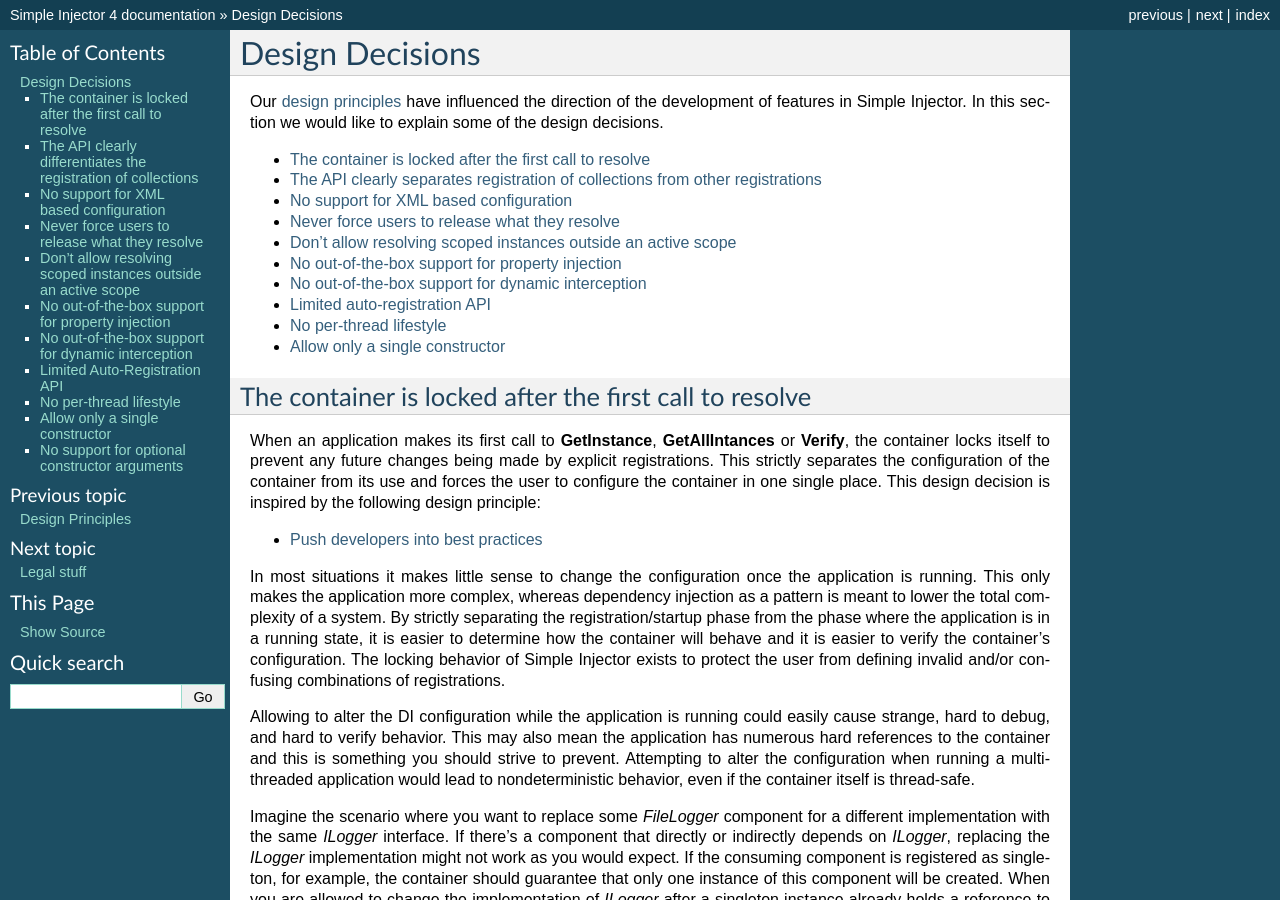
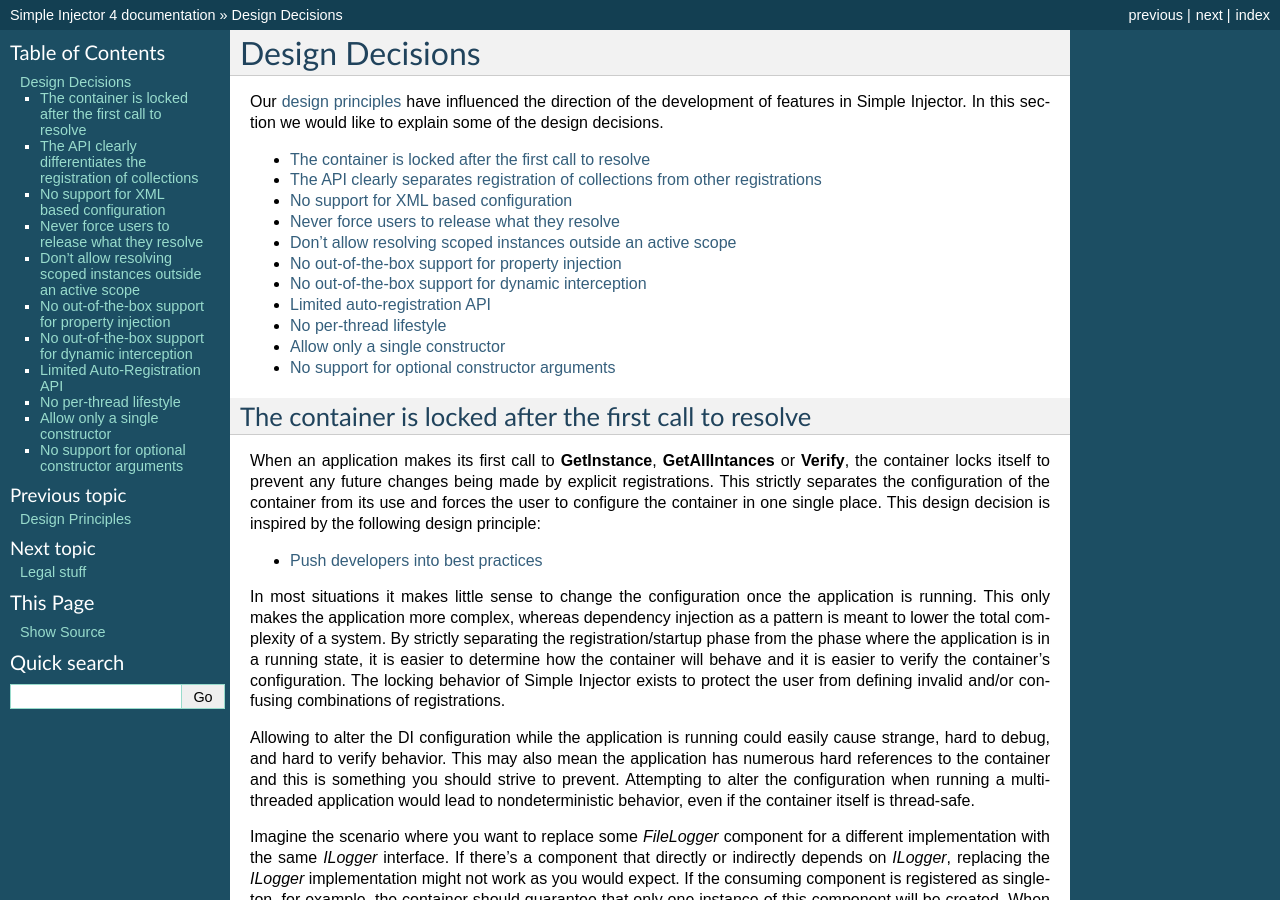
Before and after one commit to simpleinjector/Documentation, a Sphinx documentation site: the page built from source/decisions.rst, in a window 1280 px wide and 900 px high. Built offline with Sphinx 7.4.7, drawn with Linux system fonts in a browser that asks for light colours.

Commit message:
Missing TOC links added. #99

```diff
--- a/source/decisions.rst
+++ b/source/decisions.rst
@@ -16,6 +16,7 @@ Our :doc:`design principles <principles>` have influenced the direction of the d
 * :ref:`Limited auto-registration API <Limited-auto-registration>`
 * :ref:`No per-thread lifestyle <No-per-thread-lifestyle>`
 * :ref:`Allow only a single constructor <One-constructor>`
+* :ref:`No support for optional constructor arguments <No-optional-arguments>`
 
 .. _Container-is-locked:
 
```
